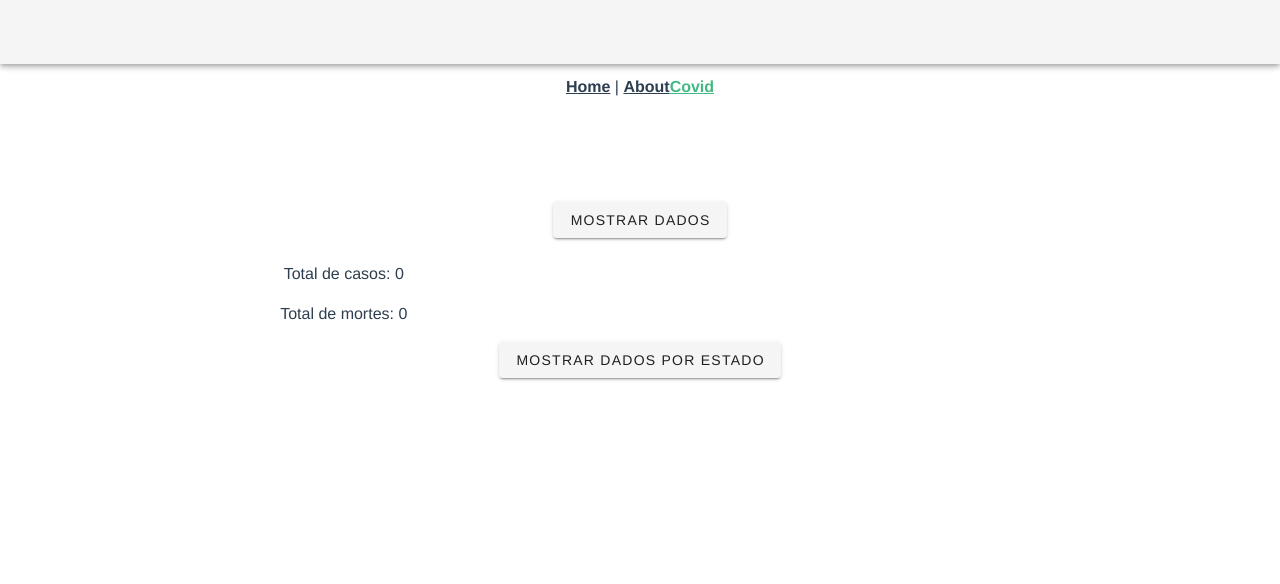
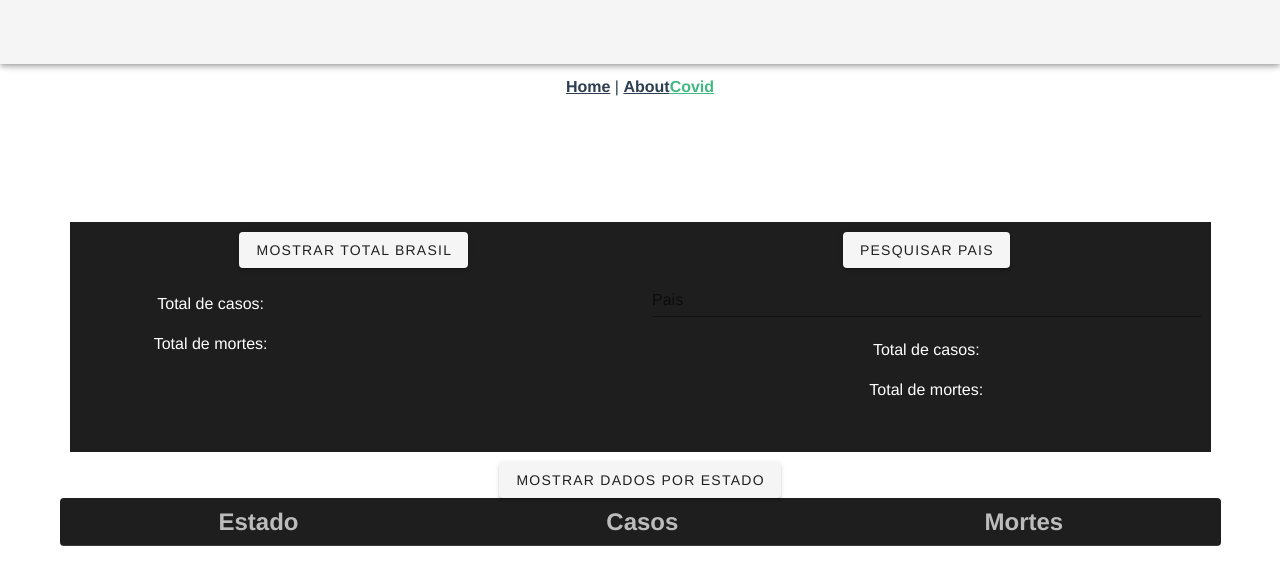
Before and after one commit to vinicius-hora/api-covid, a Vue app: page /covid in a window 1280 px wide. Shown: the top 584 px of the page. Built offline with nearby package versions, Linux system fonts and the light colour scheme.

Commit message:
incluido pesquisa por pais

```diff
--- a/src/views/Covid.vue
+++ b/src/views/Covid.vue
@@ -1,10 +1,15 @@
+
 <template>
+
     <v-app>
     <v-app-bar app></v-app-bar>
 
     <v-main>
-        <v-container>
-            <v-btn @click="totalCasos">Mostrar dados</v-btn>
+        <v-container >
+            <div class="dark" id="div-total">
+                <v-row >
+                    <v-col cols="6">
+                          <v-btn @click="totalCasos">Mostrar total Brasil</v-btn>
                             <br>
                             <br>
                             <v-row >
@@ -13,8 +18,19 @@
                                     <p >Total de mortes: {{mortes}}</p>
                                  </v-col>
                             </v-row>
-            <v-btn @click="casosPorEstado">Mostrar dados por estado</v-btn>
+                    </v-col>
+                    <v-col cols="6">
+                        <v-btn @click="totalPais">Pesquisar pais</v-btn>
+                         <v-text-field label="Pais" v-model="pais" >{{pais}}</v-text-field>
+                         <p >Total de casos: {{casosPais}}</p>
+                         <p >Total de mortes: {{mortesPais}}</p>
+                    </v-col>
+                </v-row>
+
+
                 <br>
+                <v-spacer></v-spacer>
+            </div>
             <!-- funcionando com UL -->
             <!-- <ul >
 
@@ -28,12 +44,40 @@
                 </li>
 
             </ul> -->
+            <!-- funcionando com div -->
             <!-- <div v-for="(dado, id) in dados" :key="id">
                 <p>Estado: {{dado.state}}</p>
                 <p>Casos: {{dado.cases}}</p>
                 <p>mortes: {{dado.deaths}}</p>
                 <v-spacer></v-spacer>
             </div> -->
+            <div id="div-estado">
+                <v-btn @click="casosPorEstado">Mostrar dados por estado</v-btn>
+                <v-simple-table dark>
+                    <template v-slot:default>
+                    <thead>
+                        <tr>
+                        <th class="text-center">
+                            <h1>Estado</h1>
+                        </th>
+                        <th class="text-center">
+                            <h1>Casos</h1>
+                        </th>
+                        <th class="text-center">
+                            <h1>Mortes</h1>
+                        </th>
+                        </tr>
+                    </thead>
+                    <tbody>
+                        <tr v-for="(dado, id) in dados" :key="id">
+                            <td>{{ dado.state}}</td>
+                            <td>{{ dado.cases.toLocaleString('pt-BR') }}</td>
+                            <td>{{ dado.deaths.toLocaleString('pt-BR') }}</td>
+                        </tr>
+                    </tbody>
+                    </template>
+                </v-simple-table>
+            </div>
         </v-container>
     </v-main>
     </v-app>
@@ -46,8 +90,8 @@
 export default ({
      data:() => ({
          //   variaves da api total
-       casos: 0,
-       mortes: 0,
+       casos: null,
+       mortes: null,
        dados:[
 
        ],
@@ -58,16 +102,20 @@ export default ({
 
        teste:0,
 
+    //variaveis de pais
+    pais: '',
+    dadosPais:[],
+    casosPais: null,
+    mortesPais: null,
+
     }),
     methods: {
         // consumo da api total de tados
         async totalCasos(){
             const response = await fetch('https://covid19-brazil-api.vercel.app/api/report/v1/brazil');
             const data = await response.json();
-            this.casos = data.data.confirmed;
-            this.mortes = data.data.deaths;
-            console.log(data);
-            console.log(this.casos);
+            this.casos = data.data.confirmed.toLocaleString('pt-BR');
+            this.mortes = data.data.deaths.toLocaleString('pt-BR');
 
         },
         //consumo da api por estado
@@ -88,12 +136,19 @@ export default ({
                 this.deaths.push(this.dados[i].deaths);
             }
 
-            console.log("casos: ", this.cases);
-            console.log("mortes: ", this.deaths);
-             console.log("estado: ", this.states);
+
+        },
+        //total por pais
+        async totalPais(){
+            const pais = this.pais.trim();
+            const response = await fetch("https://covid19-brazil-api.vercel.app/api/report/v1/"+pais+"");
+            const dataPais = await response.json();
+            this.casosPais = dataPais.data.confirmed.toLocaleString('pt-BR')
+            this.mortesPais = dataPais.data.deaths.toLocaleString('pt-BR')
+            console.log("dados pais", dataPais);
 
 
-        }
+        },
     },
 
 
@@ -101,5 +156,14 @@ export default ({
 </script>
 
 <style scoped>
+    .dark{
+        background-color: #1e1e1e;
+        color: white;
+    }
+    #div-total{
+        margin: 10px;
+        padding: 10px;
+        margin-top: 20px;
+    }
 
 </style>
```
Lines whose indentation alone changed are shown as unchanged.
